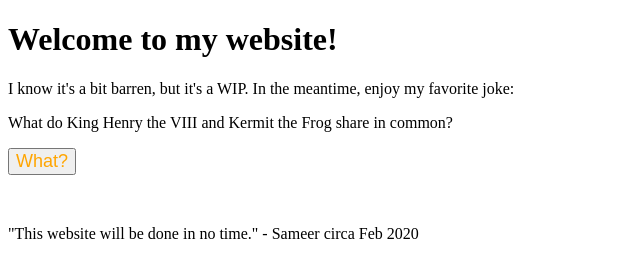
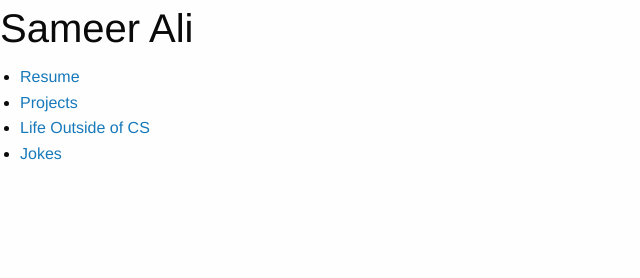
Before and after one commit to samali1/samali1.github.io, a plain HTML site: page HTML/index.html in a window 1280 px wide. Shown: the whole page, without its empty margins (0-640 px from the left). Drawn offline with nearby package versions, Linux system fonts and the light colour scheme; files that its build step writes are made by us from their sources; a web font is replaced by a local one.

Commit message:
Web Portfolio, Index modified

```diff
--- a/HTML/index.html
+++ b/HTML/index.html
@@ -1,41 +1,47 @@
 <!DOCTYPE html>
 <html>
 	<head>
-		<meta name="viewport" content="width=device-width, initial-scale=1">
+		<meta charset="UTF-8">
+		<meta http-equiv="X-UA-Compatible" content="IE=edge, chrome=1">
+		<meta name="viewport" content="width=device-width, intial-scale=1.0">
+		<meta name="description" content="Web Portfolio for Sameer Ali. Currently an Undergraduate Computer Science student at the University of Michigan-Ann Arbor">
+
+		<link href="//fonts.googleapis.com/css?family=Raleway:400,300,600" rel="stylesheet" type="text/css">
+		<link rel="stylesheet" href="css/uniform.css">
+		<link rel="stylesheet" href="css/foundation.css">
+		<!-- Need to add logo and icons? -->
+
+		<link href="css/portfolio.css" rel="stylesheet" type="text/css">
+
 		<title>samali.dev</title>
-		<link href="https://fonts.googleapis.com/css?family=Bellota+Text&display=swap" rel="stylesheet">
-		<link rel="stylesheet" href="index.css">
 	</head>
 
 	<body>
-
-		<h1>Welcome to my website!</h1>
-		<p>I know it's a bit barren, but it's a WIP. In the meantime, enjoy my favorite joke:</p>
-		<p>What do King Henry the VIII and Kermit the Frog share in common?</p>
-
-		<style>
-		#jokeButton {
-    		font-size: large;
-    		color: orange;
-		}
-		</style>
-
-		<p><button onclick="myFunction()" id="jokeButton">What?</button></p>
-		<br>
-		<p>"This website will be done in no time." - Sameer circa Feb 2020</p>
-
-	<script>
-	function myFunction() {
-  		var x = document.getElementById("jokeButton");
-  		if (x.innerHTML === "What?") {
-    		x.innerHTML = "The same middle name!";
-  		}
-		else {
-    		x.innerHTML = "What?";
-  		}
-	}
-	</script>
-
+		<!-- Header Elements -->
+		<div class="container">
+			<section class="header"></section>
+			<div class="name">
+				<h2>Sameer Ali</h2>
+			</div>
+			<nav class="navbar">
+				<div class="container">
+					<ul class="navbar-list">
+						<li class="navbar-item">
+							<a class="navbar-link" href="#">Resume</a>
+						</li>
+						<li class="navbar-item">
+							<a class="navbar-link" href="#">Projects</a>
+						</li>
+						<li class="navbar-item">
+							<a class="navbar-link" href="#">Life Outside of CS</a>
+						</li>
+						<li class="navbar-item">
+							<a class="navbar-link" href="#">Jokes</a>
+						</li>
+					</ul>
+				</div>
+			</nav>
+		</div>
 	</body>
 
 </html>
```
Also changed, not shown: HTML/CSS/index.css (deleted).
